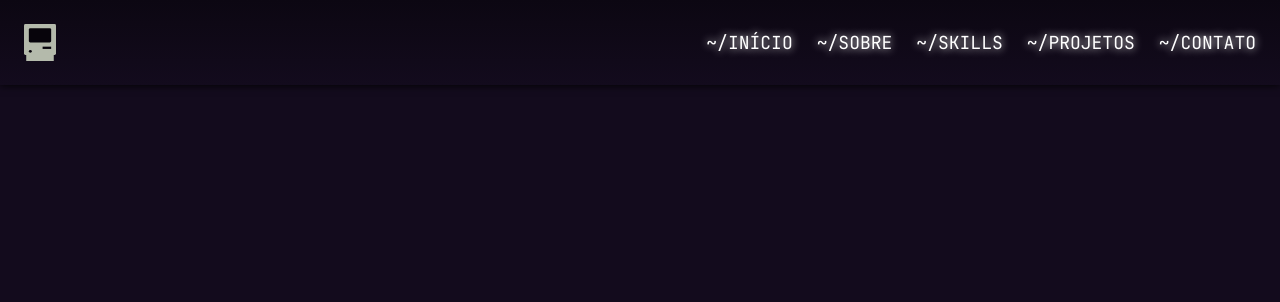
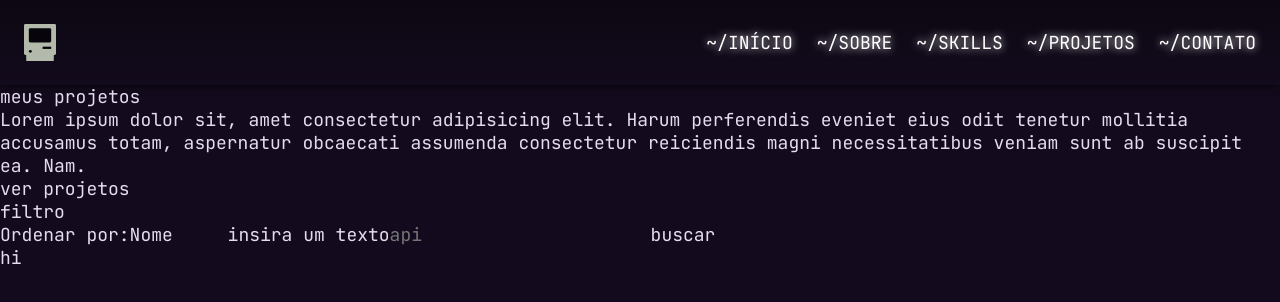
Before and after one commit to trsaints/trsaints-frontend, a React (Vite) app: page / in a window 1280 px wide. Shown: the top 302 px of the page. Built offline with nearby package versions, Linux system fonts and the light colour scheme.

Commit message:
create projects section

```diff
--- a/src/app/components/App/App.jsx
+++ b/src/app/components/App/App.jsx
@@ -1,6 +1,7 @@
 import "./App.css";
 
 import { MainHeader } from "../MainHeader";
+import { MainContent } from "../MainContent";
 
 function App() {
   return (
@@ -9,6 +10,10 @@ function App() {
         <MainHeader.Banner srcPath="/computer_logo.svg" />
         <MainHeader.Nav />
       </MainHeader.Root>
+
+      <MainContent.Root>
+        <MainContent.ProjectsSection />
+      </MainContent.Root>
     </>
   );
 }
--- /dev/null
+++ b/src/app/components/MainContent/Projects/Projects.jsx
@@ -0,0 +1,69 @@
+function Root({ children }) {
+  return <article className="projects">{children}</article>;
+}
+
+function Header({ onHandleClick }) {
+  return (
+    <header className="projects__header">
+      <h2 className="projects__header-title">meus projetos</h2>
+
+      <p>
+        Lorem ipsum dolor sit, amet consectetur adipisicing elit. Harum
+        perferendis eveniet eius odit tenetur mollitia accusamus totam,
+        aspernatur obcaecati assumenda consectetur reiciendis magni
+        necessitatibus veniam sunt ab suscipit ea. Nam.
+      </p>
+
+      <button className="projects__header-button" onClick={onHandleClick}>
+        ver projetos
+      </button>
+    </header>
+  );
+}
+
+function Filter() {
+  return (
+    <form className="filter">
+      <fieldset>
+        <legend>filtro</legend>
+
+        <label htmlFor="">
+          Ordenar por:
+          <select name="" id="">
+            <option value="">Nome</option>
+            <option value="">Ano</option>
+            <option value="">Deploy</option>
+            <option value="" defaultChecked disabled>
+              Selecione
+            </option>
+          </select>
+        </label>
+
+        <label htmlFor="">
+          insira um texto
+          <input type="text" placeholder="api" />
+        </label>
+
+        <button type="submit">buscar</button>
+      </fieldset>
+    </form>
+  );
+}
+
+function ProjectsList({ projects }) {
+  const projectCards = projects.map((project) => <li>{project}</li>);
+
+  return <ul>{projectCards}</ul>;
+}
+
+function ProjectModal({ project }) {
+  return <h3>{project?.name}</h3>;
+}
+
+export const Projects = {
+  Root,
+  Header,
+  Filter,
+  ProjectsList,
+  ProjectModal,
+};
--- /dev/null
+++ b/src/app/components/MainContent/index.jsx
@@ -0,0 +1,23 @@
+import { Projects } from "./Projects/Projects";
+import { useState } from "react";
+import { projectService } from "../../services/project-service";
+
+function Root({ children }) {
+  return <main className="main">{children}</main>;
+}
+
+function ProjectsSection() {
+  const [projects, setProjects] = useState(["hi"]);
+
+  const loadProjects = () => setProjects(projectService.getAllProjects());
+
+  return (
+    <Projects.Root>
+      <Projects.Header onHandleClick={loadProjects} />
+      <Projects.Filter />
+      <Projects.ProjectsList projects={projects} />
+    </Projects.Root>
+  );
+}
+
+export const MainContent = { Root, ProjectsSection };
```
Also changed, not shown: src/app/components/MainContent/Projects/Projects.css (added), src/app/components/MainContent/index.css (added).
